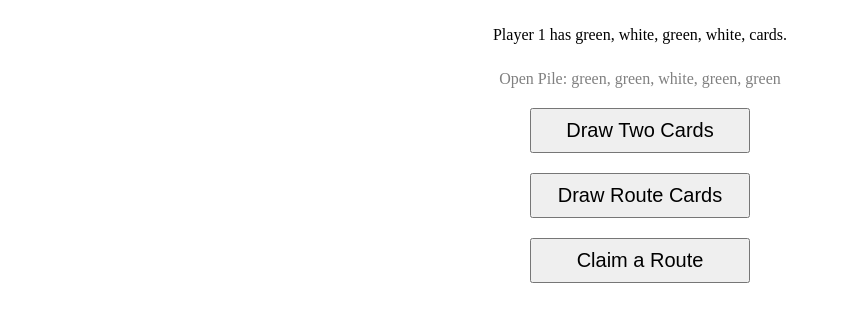
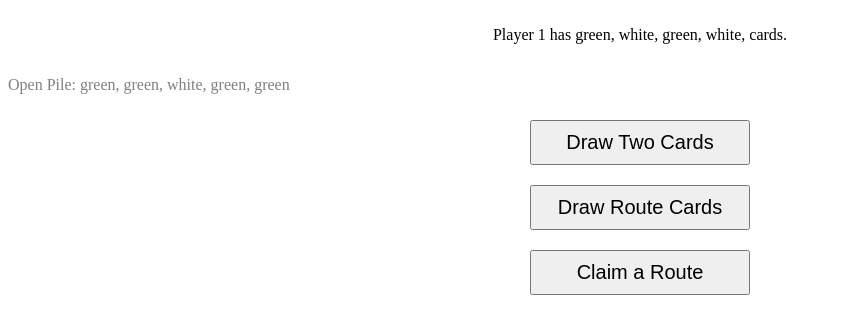
Before and after one commit to CarsonV8824/KC-Ticket-To-Ride, a Flask app: page /gamepage in a window 1280 px wide. Shown: the part 752-1065 px from the top of the page, without its empty margins (0-841 px from the left). Before the commit the page ends 1035 px from the top, so only its background shows below. Run offline with Flask 3, Linux system fonts and the light colour scheme.

Commit message:
changed formatting

```diff
--- a/src/templates/index.html
+++ b/src/templates/index.html
@@ -14,7 +14,7 @@
     <h1 class="player-turn" id="playerTurn">Player 1's Turn</h1>
     <canvas id="gameCanvas" class="gamecanvas"></canvas>
     <p class="player-stats" id="playerStats">Player Stats will be displayed here.</p>
-    <p class="open-pile" id="openPile">where open cards will be</p>
+    <p class="drawTwoCards" id="openPile">where open cards will be</p>
 </body>
 <body class="choices-on-turn-body">
     <button class="choice-on-turn" id="drawTwoCards">Draw Two Cards</button>
```
